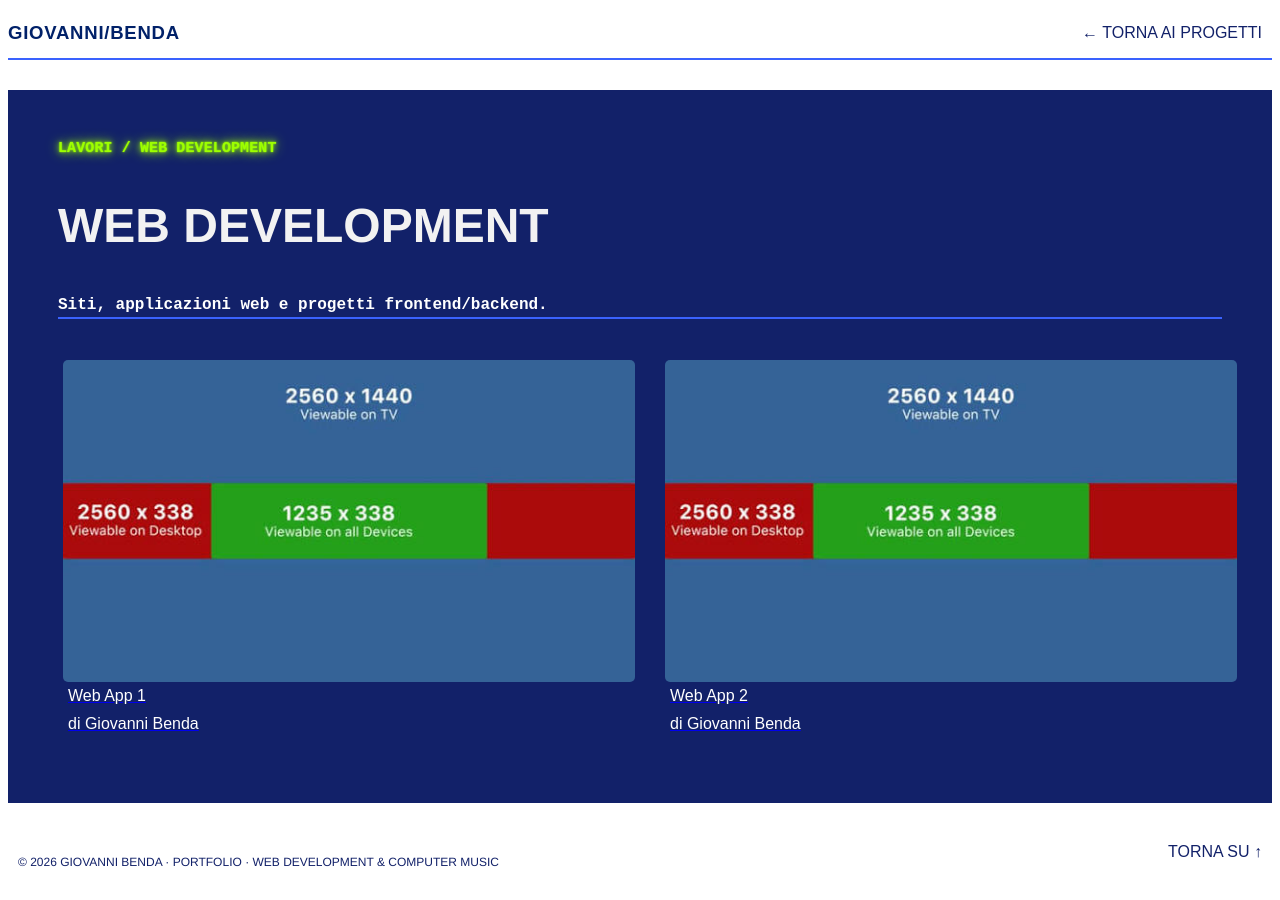
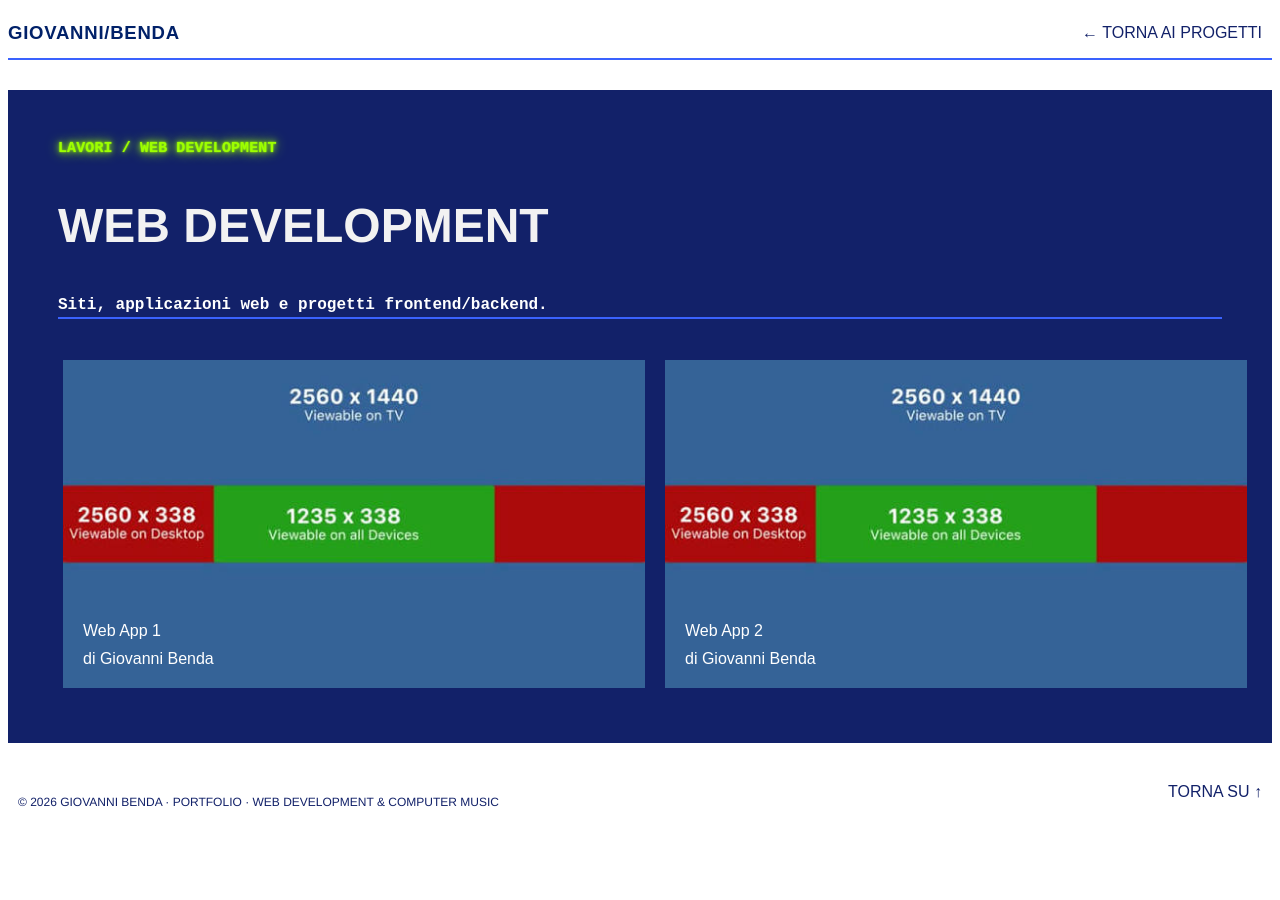
Before and after one commit to giovannibenda/portfolio, a Jekyll site: the page built from web-development.html, in a window 1280 px wide. Built offline with Jekyll 4.4.1, drawn with Linux system fonts in a browser that asks for light colours; some web fonts are replaced.

Commit message:
modifica lista articoli

```diff
--- a/assets/css/style.css
+++ b/assets/css/style.css
@@ -497,39 +497,66 @@ header, .binary-signal-strip, .hero, .section {
     justify-content: space-around;
 }
 .article_card {
+    position: relative;
+    width: 100%;
+    aspect-ratio: 16 / 9;
+    overflow: hidden;
     display: grid;
     grid-template-columns: auto;
-    grid-template-rows: auto;
     border: 5px solid transparent;
     border-radius: 5px;
     transition: transform .25s ease;
     transform-origin: center;
     cursor: pointer;
+    z-index: 0;
 }
 .article_card_image {
     width: 100%;
-    aspect-ratio: 16 / 9;
-    border-radius: 5px;
-    overflow: hidden;
+    height: 100%;
+    object-fit: cover;
+    display: block;
     z-index: 0;
 }
+.cover {
+    position: absolute;
+    top: 0;
+    left: 0;
+    width: 100%;
+    height: 100%;
+    z-index: 1;
+    transition: all 0.3s ease;
+    background-color: transparent;
+}
+.article_card:hover .cover {
+    background-color: rgba(255, 255, 255, 0.4) !important; /* Velo bianco leggero */
+    backdrop-filter: blur(100px) brightness(1.2); /* Sfoca lo sfondo e aumenta la luminosità del 20% */
+    -webkit-backdrop-filter: blur(100px) brightness(1.2); /* Per compatibilità Safari */
+}
 .article_card_info {
+    position: absolute;
+    bottom: 0;
+    left: 0;
+    z-index: 2;
     width: 100%;
+    height: auto;
     display: grid;
     grid-template-columns: auto;
-    grid-template-rows: auto auto auto;
+    grid-template-rows: auto auto;
     gap: 10px;
-    text-align: left;
     color: white;
     background-color: transparent;
     font-family: 'Doto', sans-serif;
     padding: 5px;
-    z-index: 1;
+    justify-content: left;
+    padding: 20px;
+}
+.article_card_info:hover {
+    background-color: black;
 }
 .article_grid {
     display: grid;
     grid-template-columns: auto auto;
-    gap: 20px;
+    gap: 50px;
     padding: 50px;
 }
 .video_cards {
@@ -549,28 +576,40 @@ header, .binary-signal-strip, .hero, .section {
     cursor: pointer;
 }
 .video_card_preview {
+    position: relative;
+    width: 100%;
+    aspect-ratio: 16 / 9;
     cursor: pointer;
+    border-radius: 5px;
+    overflow: hidden;
 }
 .video_card_overlay {
     position: relative;
     width: 100%;
-    aspect-ratio: 16 / 9;
-    border-radius: 5px;
-    overflow: hidden;
+    height: 100%;
+    display: flex;
+    align-items: center;
+    justify-content: center;
+}
+.video_card_overlay:hover {
+    filter: brightness(0.8);
 }
 .video_thumbnail {
-    max-width: 100%;
-    max-height: 100%;
-    height: auto;
-    display: block;
+    position: absolute;
+    top: 0;
+    left: 0;
+    width: 100%;
+    height: 100%;
     object-fit: cover;
-    border-radius: 5px;
+    cursor: pointer;
+    z-index: 0;
 }
 .play_button {
-    position: absolute;
-    top: 38%;
-    left: 38%;
+    position: relative;
+    z-index: 1;
     transform: translate(-50%, -50%); /* Centra perfettamente l'elemento */
+    margin-left: 60px;
+    margin-top: 60px;
     width: 60px;
     height: 60px;
     background-color: rgba(255, 255, 255, 0.8); /* Cerchio bianco opaco al 80% */
@@ -579,6 +618,7 @@ header, .binary-signal-strip, .hero, .section {
     align-items: center;
     justify-content: center;
     transition: all 0.2s ease; /* Effetto fluido quando ci passi sopra con il mouse */
+    cursor: pointer;
 }
 .play_button::after {
     content: "";
@@ -934,7 +974,7 @@ header, .binary-signal-strip, .hero, .section {
 }
 .section.repository {
     display: grid;
-    grid-template-columns: auto;
+    grid-template-columns: 100%;
     gap: 20px;
     justify-content: left;
 }
--- a/assets/js/list.js
+++ b/assets/js/list.js
@@ -8,11 +8,12 @@ function createArticleCard(track) {
     card.setAttribute("onclick", "setTrackID(" + track.id + ")");
 
     card.innerHTML = `
-        <img src="${track.image ? track.image : 'assets/images/video_cover.jpg'}" alt="${track.title}" class="article_card_image">
+        <div class="cover">
+            <img src="${track.image ? track.image : 'assets/images/video_cover.jpg'}" alt="${track.title}" class="article_card_image">
+        </div>
         <div class="article_card_info">
-            <div class="article_card_title">${track.title}</div>
-            <div class="article_card_author">di ${track.author}</div>
-        </div>
+        <div class="article_card_title">${track.title}</div>
+        <div class="article_card_author">di ${track.author}</div>
     `;
 
     article_cards.appendChild(card);
```
